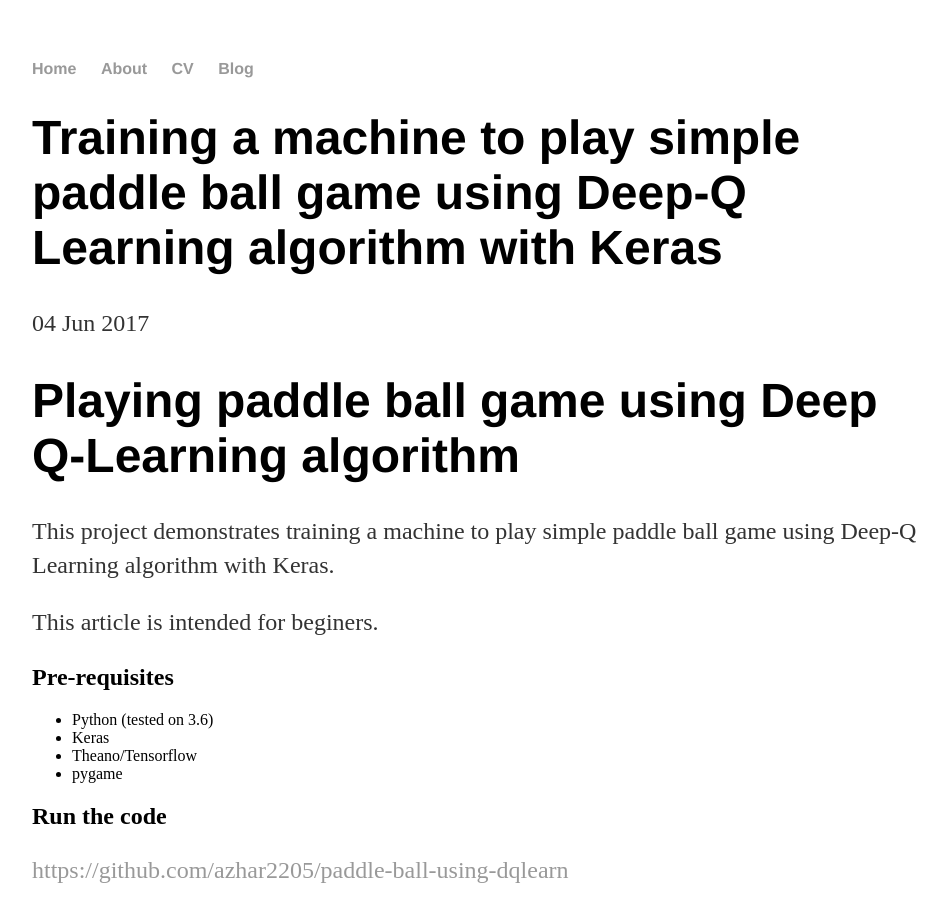
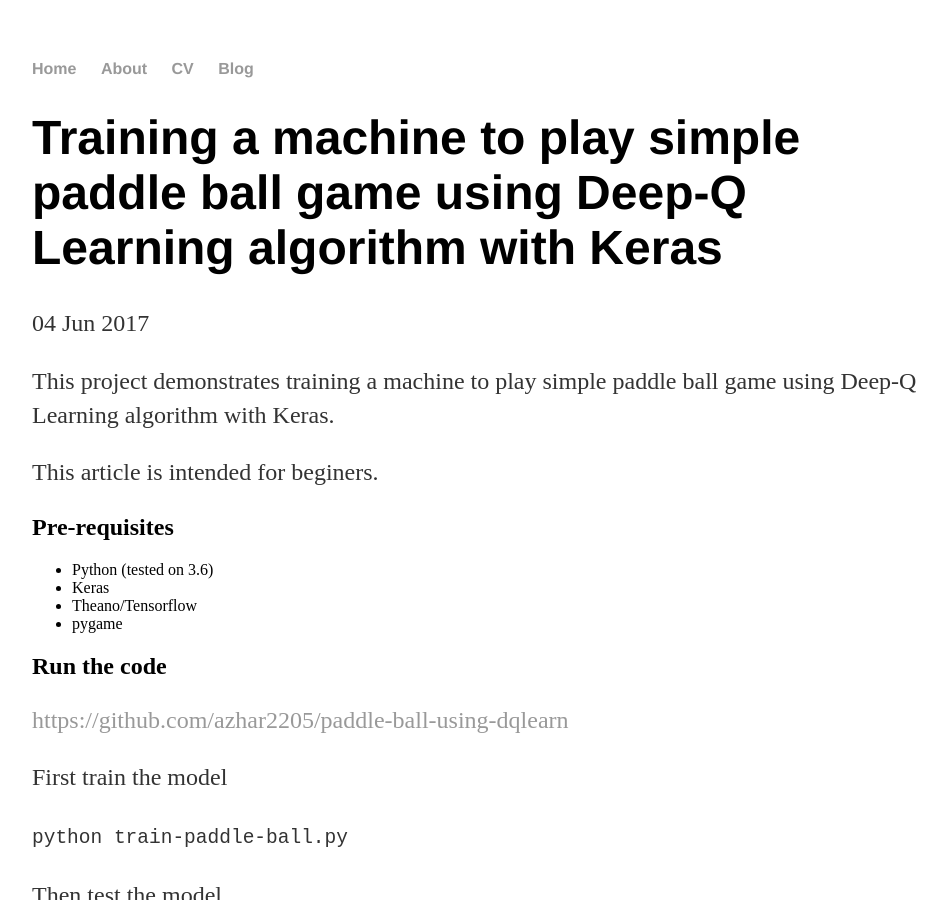
Before and after one commit to azhar2205/azhar2205.github.io, a Jekyll site: the page built from _posts/2017-06-04-paddle-ball-dqlearn.md, in a window 1280 px wide and 900 px high. Shown: the whole window, without its empty margins (160-1107 px from the left). Built offline with Jekyll 4.4.1, drawn with Linux system fonts in a browser that asks for light colours.

Commit message:
Update 2017-06-04-paddle-ball-dqlearn.md

```diff
--- a/_posts/2017-06-04-paddle-ball-dqlearn.md
+++ b/_posts/2017-06-04-paddle-ball-dqlearn.md
@@ -4,7 +4,6 @@
 date: 2017-06-04
 ---
 
-# Playing paddle ball game using Deep Q-Learning algorithm
 This project demonstrates training a machine to play simple paddle ball game using Deep-Q Learning algorithm with Keras.
 
 This article is intended for beginers.
```
